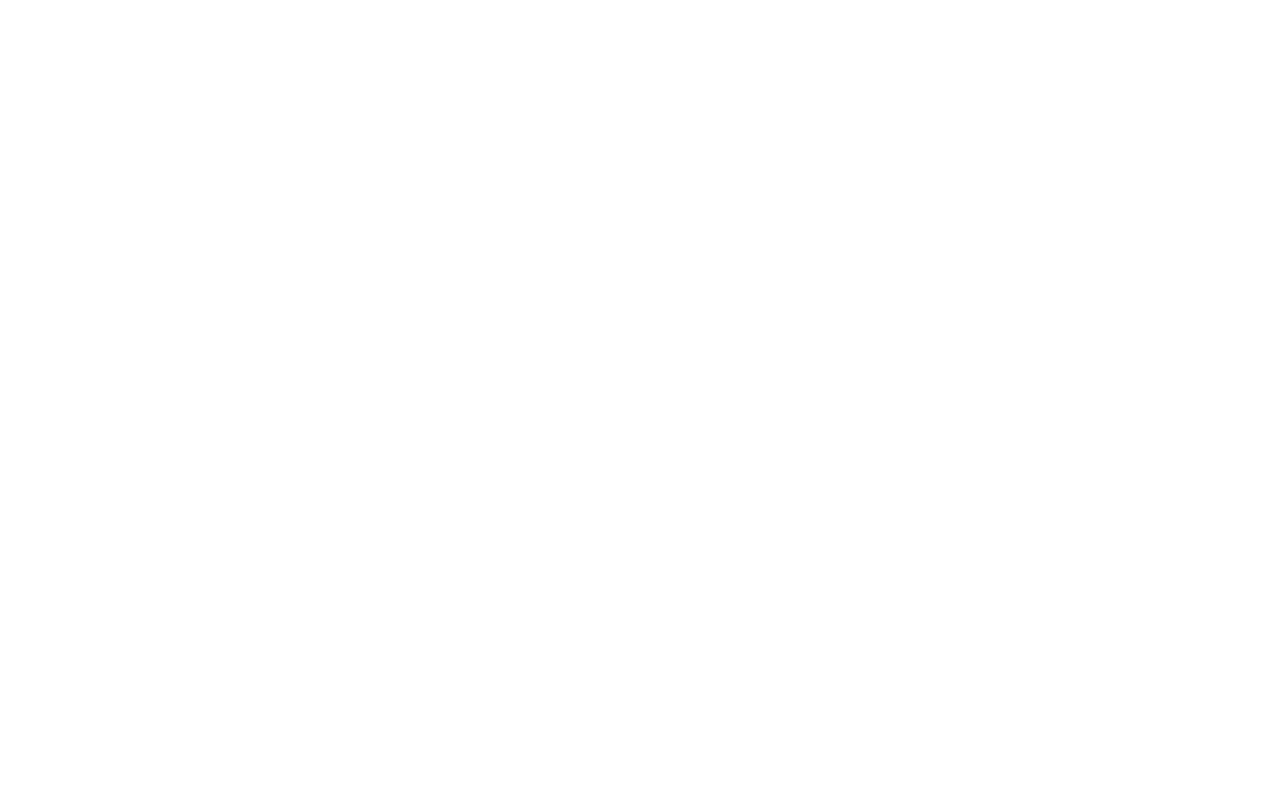
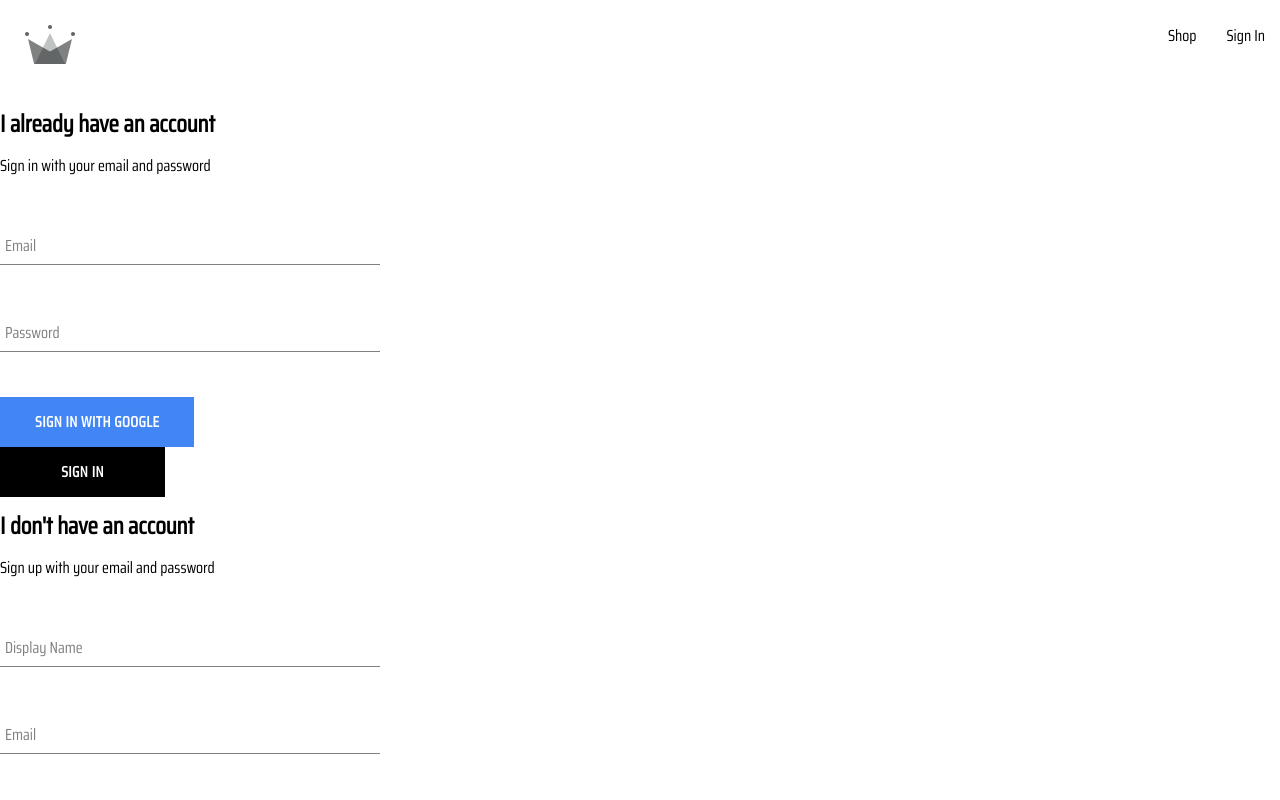
Before and after one commit to ZhangMYihua/crwn-clothing-v2, a React (Create React App) app: page /auth in a window 1280 px wide. Before the commit this address had no page. Shown: the top 800 px of the page. Built offline with nearby package versions, Linux system fonts and the light colour scheme.

Commit message:
created signIn component

```diff
--- a/src/App.js
+++ b/src/App.js
@@ -1,7 +1,7 @@
 import { Routes, Route } from 'react-router-dom';
 import Nav from './routes/nav/Nav';
 import Home from './routes/home/Home';
-import SignIn from './routes/sign-in/SignIn';
+import Authentication from './routes/authentication/authentication';
 
 const Shop = () => {
   return <h1>I am the shop page</h1>;
@@ -12,7 +12,7 @@
     <Routes>
       <Route path="/" element={<Nav />}>
         <Route index element={<Home />} />
-        <Route path="sign-in" element={<SignIn />} />
+        <Route path="auth" element={<Authentication />} />
         <Route path="shop" element={<Shop />} />
       </Route>
     </Routes>
--- a/src/components/form-input/FormInput.jsx
+++ b/src/components/form-input/FormInput.jsx
@@ -3,9 +3,9 @@
 import React from 'react'
 
 export const FormInput = ({label, ...otherProps}) => {
-  console.log(label, otherProps)
+  // console.log(label, otherProps)
   return (
-    <div className='group' >
+    <div className='group'>
       <input className='form-input' {...otherProps} />
       {label && <label className={`${otherProps.value.length ? 'shrink' : '' } form-input-label`}>{label}</label>}
     </div>
--- /dev/null
+++ b/src/components/sign-in/SignIn.jsx
@@ -0,0 +1,75 @@
+import { useState } from "react";
+import { FormInput } from "../../components/form-input/FormInput";
+import { Button } from "../../components/button/Button";
+import {
+  // auth,
+  signInWithGooglePopup,
+  // signInWithGoogleRedirect,
+  createUserDocumentFromAuth } from "../../utils/firebase/firebase"
+import './sign-in.scss'
+
+
+const defaultFormField = {
+  email: '',
+  password: ''
+}
+
+export default function SignIn() {
+  const [formField, setFormField] = useState(defaultFormField);
+  const {email, password} = formField;
+
+  const handleChange = (event) => {
+    const {name, value} = event.target
+    setFormField({
+      ...formField,
+      [name]: value
+    })
+  }
+  const resetFormField = () => setFormField(defaultFormField);
+
+  const logGoogleUser = async () => {
+    const response = await signInWithGooglePopup();
+    const userDocRef = await createUserDocumentFromAuth(response.user)
+  }
+  const handleSubmit = async(event) => {
+    event.preventDefault();
+    try {
+
+    //   resetFormField();
+    } catch (error) {
+
+    }
+  }
+
+  return (
+    <div className='sign-in-container'>
+      <h2>I already have an account</h2>
+      <span>Sign in with your email and password</span>
+      <form>
+        <FormInput
+          label="Email"
+          name="email"
+          value={email}
+          type="email"
+          required
+          onChange={handleChange}/>
+        <FormInput
+          label="Password"
+          name="password"
+          value={password}
+          type="password"
+          required
+          onChange={handleChange}/>
+        <Button
+          buttonType='google'
+          onClick={logGoogleUser}
+          >Sign in with Google
+        </Button>
+        <Button
+        onClick={handleSubmit}
+          >Sign in
+        </Button>
+      </form>
+    </div>
+  )
+}
--- /dev/null
+++ b/src/components/sign-in/sign-in.scss
@@ -0,0 +1,9 @@
+.sign-in-container {
+  display: flex;
+  flex-direction: column;
+  width: 380px;
+}
+
+h2 {
+  margin: 10px 0
+}
--- a/src/components/sign-up/SignUp.jsx
+++ b/src/components/sign-up/SignUp.jsx
@@ -46,7 +46,7 @@
 
   return (
     <div className='sign-up-container'>
-      <h2>Don't have an account?</h2>
+      <h2>I don't have an account</h2>
       <span>Sign up with your email and password</span>
       <form onSubmit={handleSubmit} >
         <FormInput label="Display Name" name="displayName" value={displayName} type="text" required onChange={handleChange}/>
--- /dev/null
+++ b/src/routes/authentication/authentication.jsx
@@ -0,0 +1,19 @@
+// import {useEffect} from 'react'
+// import { getRedirectResult } from 'firebase/auth'
+import { SignUp } from "../../components/sign-up/SignUp";
+import SignIn from "../../components/sign-in/SignIn";
+
+import './authentication.scss'
+
+const Authentication = () => {
+
+
+  return (
+    <div>
+      <SignIn/>
+      <SignUp />
+    </div>
+  )
+}
+
+export default Authentication;
--- a/src/routes/nav/Nav.jsx
+++ b/src/routes/nav/Nav.jsx
@@ -13,7 +13,7 @@
           <Link className='nav-link' to='/shop'>
             Shop
           </Link>
-          <Link className='nav-link' to='/sign-in'>
+          <Link className='nav-link' to='/auth'>
             Sign In
           </Link>
         </div>
--- a/src/routes/sign-in/SignIn.jsx
+++ /dev/null
@@ -1,39 +0,0 @@
-// import {useEffect} from 'react'
-// import { getRedirectResult } from 'firebase/auth'
-import { SignUp } from "../../components/sign-up/SignUp";
-
-import {
-  // auth,
-  signInWithGooglePopup,
-  // signInWithGoogleRedirect,
-  createUserDocumentFromAuth } from "../../utils/firebase/firebase"
-
-const SignIn = () => {
-
-  // useEffect(async () => {
-  //   const response = await getRedirectResult(auth)
-  //   if (response) {
-  //     const userDocRef = await createUserDocumentFromAuth(response.user)
-  //   }
-  // }, [])
-
-  const logGoogleUser = async () => {
-    const response = await signInWithGooglePopup();
-    const userDocRef = await createUserDocumentFromAuth(response.user)
-  }
-  // const logGoogleRedirectUser = async () => {
-  //   const response = await signInWithGoogleRedirect();
-  //   console.log(response.user)
-  // }
-
-  return (
-    <div>
-      <h1>Sign In Page</h1>
-      <button onClick={logGoogleUser} >Sign in with Google Popup</button>
-      {/* <button onClick={signInWithGoogleRedirect} >Sign in with Google Redirect</button> */}
-      <SignUp/>
-    </div>
-  )
-}
-
-export default SignIn
```
Also changed, not shown: src/routes/authentication/authentication.scss (added).
